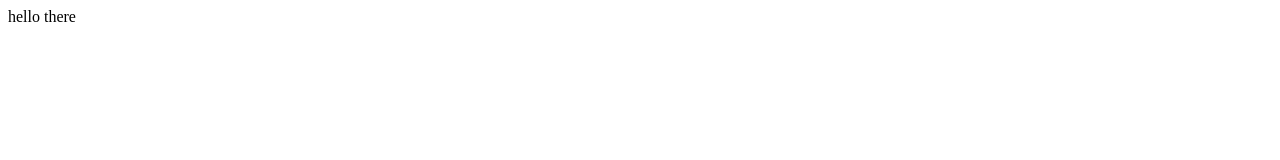
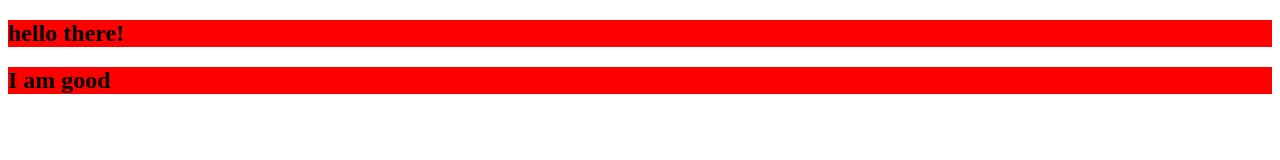
Before and after one commit to viraj19r/learnCSS, a plain HTML site: page Maximilian_Udemy/basics/index.html in a window 1280 px wide. Drawn offline with Linux system fonts and the light colour scheme.

Commit message:
add a main css file

```diff
--- a/Maximilian_Udemy/basics/index.html
+++ b/Maximilian_Udemy/basics/index.html
@@ -4,8 +4,19 @@
     <meta charset="UTF-8">
     <meta name="viewport" content="width=device-width, initial-scale=1.0">
     <title>My Page</title>
+    <link rel="stylesheet" href="../basics/main.css">
+    <!-- <style>
+        section {    /* styling using style tag inside the head tag */
+            background: red;
+        }
+    </style> -->
 </head>
 <body>
-    <main><section>hello there</section></main>
+    <main>
+        <section style="color:black; background: red;">   <!-- inline styling(not recommended) -->
+        <h1>hello there!</h1>
+        </section>
+        <section><h1> I am good </h1></section>
+    </main>
 </body>
 </html>
--- /dev/null
+++ b/Maximilian_Udemy/basics/main.css
@@ -0,0 +1,3 @@
+section {
+    background: red;
+}
```
